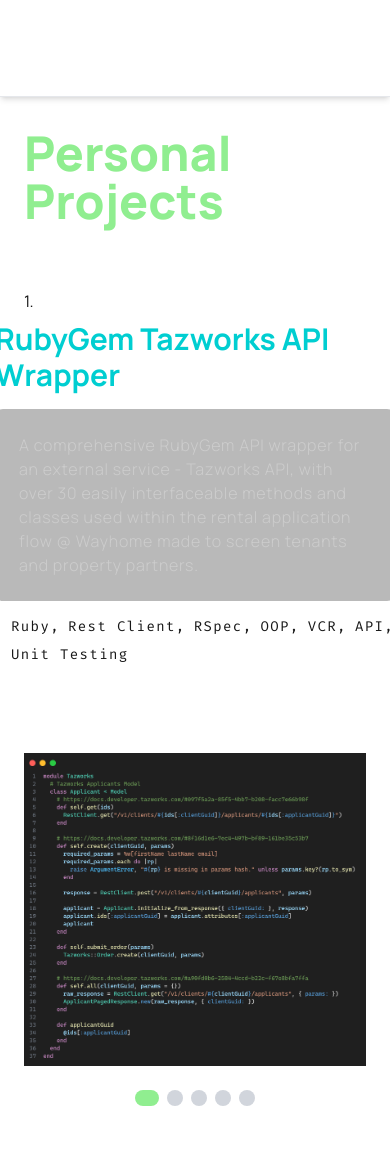
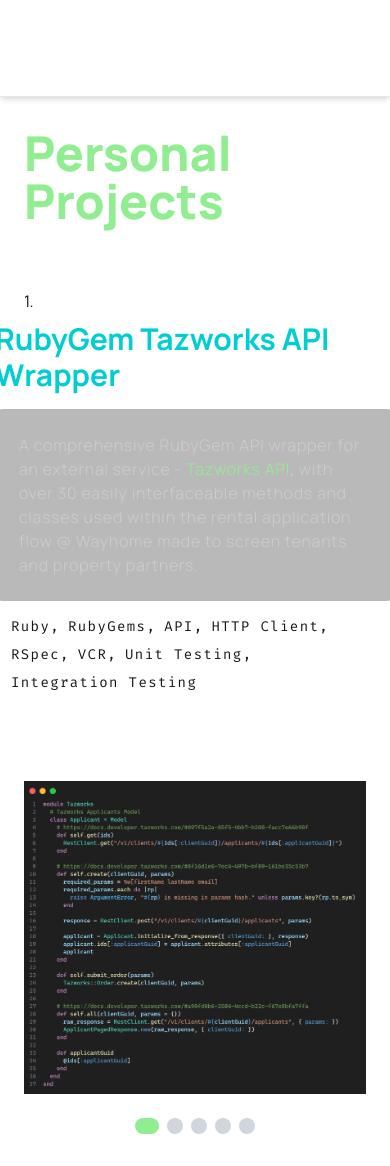
Before and after one commit to 19peytonsmith/my-portfolio, a Next.js app: page /projects in a window 390 px wide. Before the commit the page ends 1138 px from the top, so only its background shows below. Built offline with nearby package versions, Linux system fonts and the light colour scheme.

Commit message:
updated zillow image, consolidated indicators code, updated descriptions/tags for projects

```diff
--- a/src/app/experience/page.tsx
+++ b/src/app/experience/page.tsx
@@ -6,6 +6,7 @@
 
 import GridList from "@/components/GridList";
 import DarkBox from "@/components/Darkbox";
+import Indicators from "@/components/Indicators";
 
 interface Experience {
   company: string;
@@ -150,24 +151,11 @@
             </DarkBox>
           </div>
         </div>
-
-        {/* Indicators */}
-        <div
-          className={`
-            flex justify-center mt-6 gap-2
-            ${"md:fixed md:bottom-6 md:left-1/2 md:-translate-x-1/2"}
-          `}
-        >
-          {experiences.map((_, i) => (
-            <button
-              key={i}
-              onClick={() => setIndex(i)}
-              className={`h-4 w-4 rounded-full transition-all duration-300 ${
-                i === index ? "bg-primary w-6" : "bg-gray-300"
-              }`}
-            />
-          ))}
-        </div>
+        <Indicators
+          items={experiences}
+          currentIndex={index}
+          onSelect={setIndex}
+        />
       </div>
     </div>
   );
--- a/src/app/projects/page.tsx
+++ b/src/app/projects/page.tsx
@@ -7,6 +7,7 @@
 import DarkBox from "@/components/Darkbox";
 import IconLink from "@/components/IconLink";
 import IconWrapper from "@/components/IconWrapper";
+import Indicators from "@/components/Indicators";
 
 import type { LucideIcon } from "lucide-react";
 import { ExternalLink, Github, Youtube } from "lucide-react";
@@ -30,8 +31,17 @@
   {
     name: "RubyGem Tazworks API Wrapper",
     description:
-      "A comprehensive RubyGem API wrapper for an external service - Tazworks API, with over 30 easily interfaceable methods and classes used within the rental application flow @ Wayhome made to screen tenants and property partners.",
-    tags: ["Ruby", "Rest Client", "RSpec", "OOP", "VCR", "API", "Unit Testing"],
+      'A comprehensive RubyGem API wrapper for an external service - <a href="https://docs.developer.tazworks.com/" class="text-primary" target="_blank" rel="noopener noreferrer">Tazworks API</a>, with over 30 easily interfaceable methods and classes used within the rental application flow @ Wayhome made to screen tenants and property partners.',
+    tags: [
+      "Ruby",
+      "RubyGems",
+      "API",
+      "HTTP Client",
+      "RSpec",
+      "VCR",
+      "Unit Testing",
+      "Integration Testing",
+    ],
     image: "/assets/images/projects/tazworks.png",
     links: [
       {
@@ -44,7 +54,14 @@
     name: "Mouthpiece",
     description:
       "A social media app whose motivation is seamlessly sharing posts, pictures, and videos for a community of those interested in sports. The app has basic social media functionality with some geolocation features.",
-    tags: ["Xcode", "Swift", "Firebase", "Google Maps & Places API", "Figma"],
+    tags: [
+      "Xcode",
+      "Swift",
+      "Firebase",
+      "Google Maps API",
+      "Google Places API",
+      "Figma",
+    ],
     image: "/assets/images/projects/mouthpiece.png",
     links: [
       {
@@ -56,30 +73,32 @@
   {
     name: "Zillow Guessing Game",
     description:
-      "Ongoing personal Python web-app project where it fetches a random Zillow listing, displays the info alongside a gallery of all of the pictures and has the user guess the price.",
+      "A Python + React web app that fetches a random Zillow listing, displays its images and details, and has the user guess the price. Includes scraping, data handling, and a Flask API backend.",
     tags: [
-      "React",
       "Python",
       "Flask",
+      "React",
+      "Docker",
+      "Web Scraping",
+      "BeautifulSoup",
+      "Pandas",
+      "JavaScript",
       "HTML",
       "CSS",
-      "JavaScript",
-      "BeautifulSoup",
-      "pandas",
     ],
     image: "/assets/images/projects/zillow.png",
     links: [
       {
         Icon: Github,
-        url: "https://github.com/19peytonsmith/Zillow-Project",
+        url: "https://github.com/19peytonsmith/ZillowGuessr",
       },
     ],
   },
   {
     name: "C# eCommerce App",
     description:
-      "Starting from a basic console application, I've transformed this project into a 2-sided admin/customer full-stack desktop application with a file system-based database and a working web API to query data used to perform CRUD operations on products within the database.",
-    tags: ["C#", ".NET", "XAML", "API", "Swagger"],
+      "A multi-layered C# project that evolved from a basic console app into a full-stack desktop and web application with admin and customer views. Features a file-based database and a RESTful API (Swagger-documented) to handle CRUD operations on product data.",
+    tags: ["C#", ".NET", "UWP", "XAML", "REST API", "Swagger"],
     image: "/assets/images/projects/ecommerce.png",
     links: [
       {
@@ -95,8 +114,15 @@
   {
     name: "SQL Multiplayer Game Database",
     description:
-      "Leveraged SQL to plot entities associated to the game including user information, friend data, map/score statistics, and tournament functionality. I also optimized and developed SQL scripts and queries to yield data from various levels of the database architecture.",
-    tags: ["SQL", "mySQL", "ER Diagram", "API", "Swagger"],
+      "Developed and optimized SQL/MariaDB schemas and queries for a gaming database, modeling users, friends, scores, maps, and tournaments. Included ER diagram design and multi-level data retrieval across the architecture.",
+    tags: [
+      "SQL",
+      "MySQL",
+      "MariaDB",
+      "ER Diagram",
+      "Database Design",
+      "Query Optimization",
+    ],
     image: "/assets/images/projects/sql.png",
   },
 ];
@@ -122,7 +148,7 @@
           <div className="flex flex-col gap-4 max-w-[500px]">
             <h1 className="text-3xl font-bold text-title">{project.name}</h1>
             <DarkBox className="xs:max-w-md p-6 min-w-[400px]">
-              <p>{project.description}</p>
+              <p dangerouslySetInnerHTML={{ __html: project.description }} />
             </DarkBox>
             <div>
               <ul className="flex flex-wrap ml-4 gap-2">
@@ -152,23 +178,7 @@
             </div>
           </div>
         </div>
-        {/* Indicators */}
-        <div
-          className={`
-            flex justify-center mt-6 gap-2
-            ${"md:fixed md:bottom-6 md:left-1/2 md:-translate-x-1/2"}
-          `}
-        >
-          {projects.map((_, i) => (
-            <button
-              key={i}
-              onClick={() => setIndex(i)}
-              className={`h-4 w-4 rounded-full transition-all duration-300 ${
-                i === index ? "bg-primary w-6" : "bg-gray-300"
-              }`}
-            />
-          ))}
-        </div>
+        <Indicators items={projects} currentIndex={index} onSelect={setIndex} />
       </div>
     </div>
   );
--- /dev/null
+++ b/src/components/Indicators.tsx
@@ -0,0 +1,37 @@
+// components/Indicators.tsx
+"use client";
+
+interface IndicatorsProps<T> {
+  items: T[];
+  currentIndex: number;
+  onSelect: (index: number) => void;
+  activeColorClass?: string;
+  inactiveColorClass?: string;
+}
+
+export default function Indicators<T>({
+  items,
+  currentIndex,
+  onSelect,
+  activeColorClass = "bg-primary w-6",
+  inactiveColorClass = "bg-gray-300",
+}: IndicatorsProps<T>) {
+  return (
+    <div
+      className={`
+        flex justify-center mt-6 gap-2
+        md:fixed md:bottom-6 md:left-1/2 md:-translate-x-1/2
+      `}
+    >
+      {items.map((_, i) => (
+        <button
+          key={i}
+          onClick={() => onSelect(i)}
+          className={`h-4 w-4 rounded-full transition-all duration-300 ${
+            i === currentIndex ? activeColorClass : inactiveColorClass
+          }`}
+        />
+      ))}
+    </div>
+  );
+}
```
Also changed, not shown: public/assets/images/projects/zillow.png.
